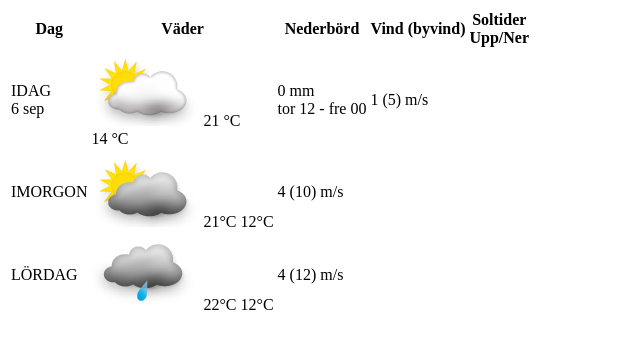
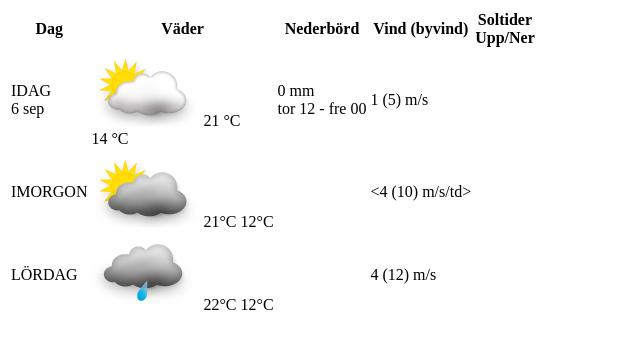
Before and after one commit to Mack003/EE17, a plain HTML site: page tabeller/smhi.html in a window 1280 px wide. Shown: the whole page, without its empty margins (0-640 px from the left). Drawn offline with Linux system fonts and the light colour scheme.

```diff
--- a/tabeller/smhi.html
+++ b/tabeller/smhi.html
@@ -43,8 +43,8 @@
     21&deg;C
     12&deg;C
 </td>
-<td>4 (10) m/s</td>
 <td></td>
+<td><4 (10) m/s/td>
 <td></td>
         </tr>
         <tr>
@@ -54,8 +54,8 @@
 22&deg;C
 12&deg;C
 </td>
+<td></td>
 <td>4 (12) m/s</td>
-<td></td>
 <td></td>
         </tr>
 
```
